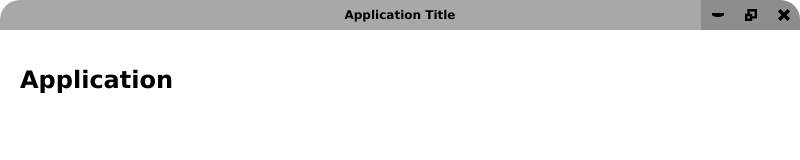
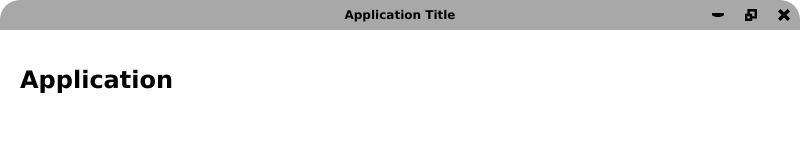
Before and after one commit to JuanCSUCoder/electron-transparent-template, an Electron app: page index.html in a window 800 px wide. Drawn offline with Linux system fonts and the light colour scheme; no server answers.

Commit message:
Integrate window icons in the title bar seamlessly

```diff
--- a/index.html
+++ b/index.html
@@ -67,7 +67,7 @@
 				height: 30px;
 				display: flex;
 				flex-direction: row;
-				background-color:rgba(128, 128, 128, 0.686);
+				background-color:rgba(128, 128, 128, 0);
 				align-items: center;
 				justify-content: space-around;
 			}
@@ -79,9 +79,10 @@
 				border-radius: 0;
 				margin: 0;
 				-webkit-app-region: no-drag;
+				transition: background-color 0.5s ease;
 			}
 			.icons > div > img:hover {
-				background-color: lightgray;
+				background-color: rgba(128, 128, 128, 0.686);
 			}
 			.container-max > .icons > .border {
 				border-radius:0;
```
